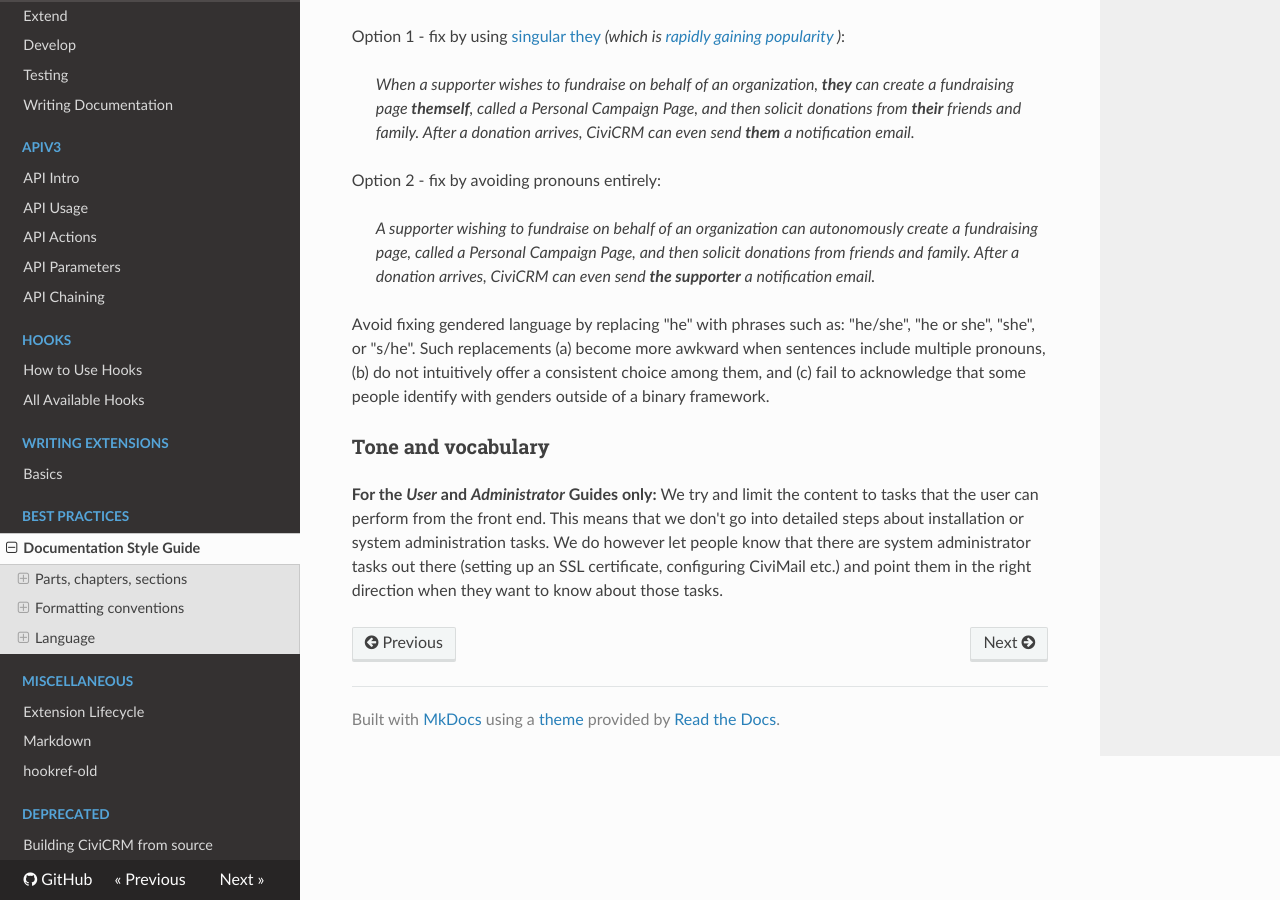
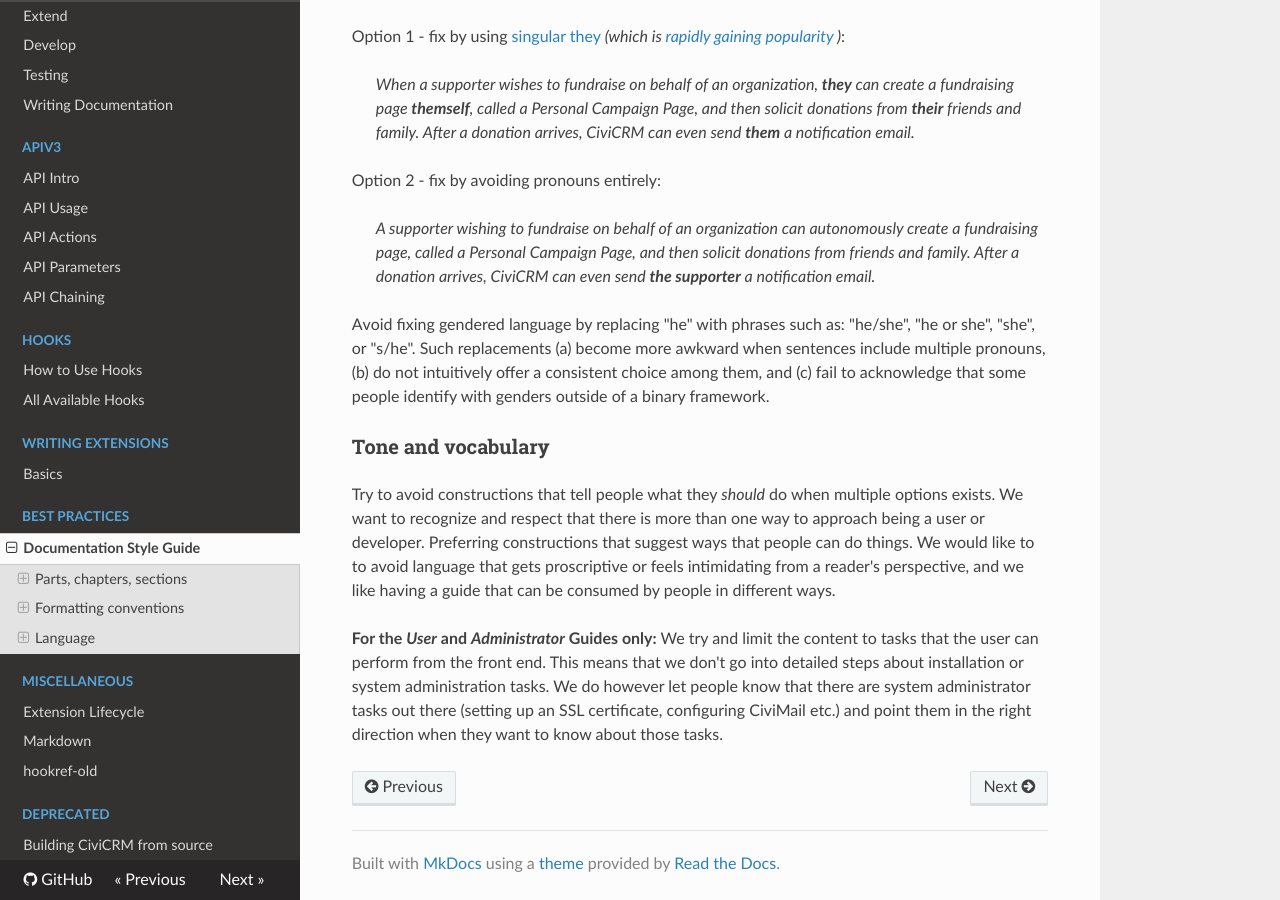
Before and after one commit to civicrm/civicrm-dev-docs, an MkDocs documentation site: the page built from docs/best-practices/documentation-style-guide.md, in a window 1280 px wide and 900 px high, scrolled down 3775 px. Built offline with MkDocs 1.6.1, drawn with Linux system fonts in a browser that asks for light colours; nearby versions of some CDN libraries; old or Windows-style settings are respelled for this version of MkDocs.

Commit message:
style guide: adding language to avoid dogma. Closes #50

```diff
--- a/docs/best-practices/documentation-style-guide.md
+++ b/docs/best-practices/documentation-style-guide.md
@@ -200,6 +200,13 @@ identify with genders outside of a binary framework.
 
 ### Tone and vocabulary
 
+Try to avoid constructions that tell people what they *should* do when multiple
+options exists. We want to recognize and respect that there is more than one
+way to approach being a user or developer. Preferring constructions that
+suggest ways that people can do things. We would like to to avoid language that
+gets proscriptive or feels intimidating from a reader's perspective, and we
+like having a guide that can be consumed by people in different ways.
+
 **For the *User* and *Administrator* Guides only:** We try and limit the
 content to tasks that the user can perform from the front end. This means that
 we don't go into detailed steps about installation or system administration
```
